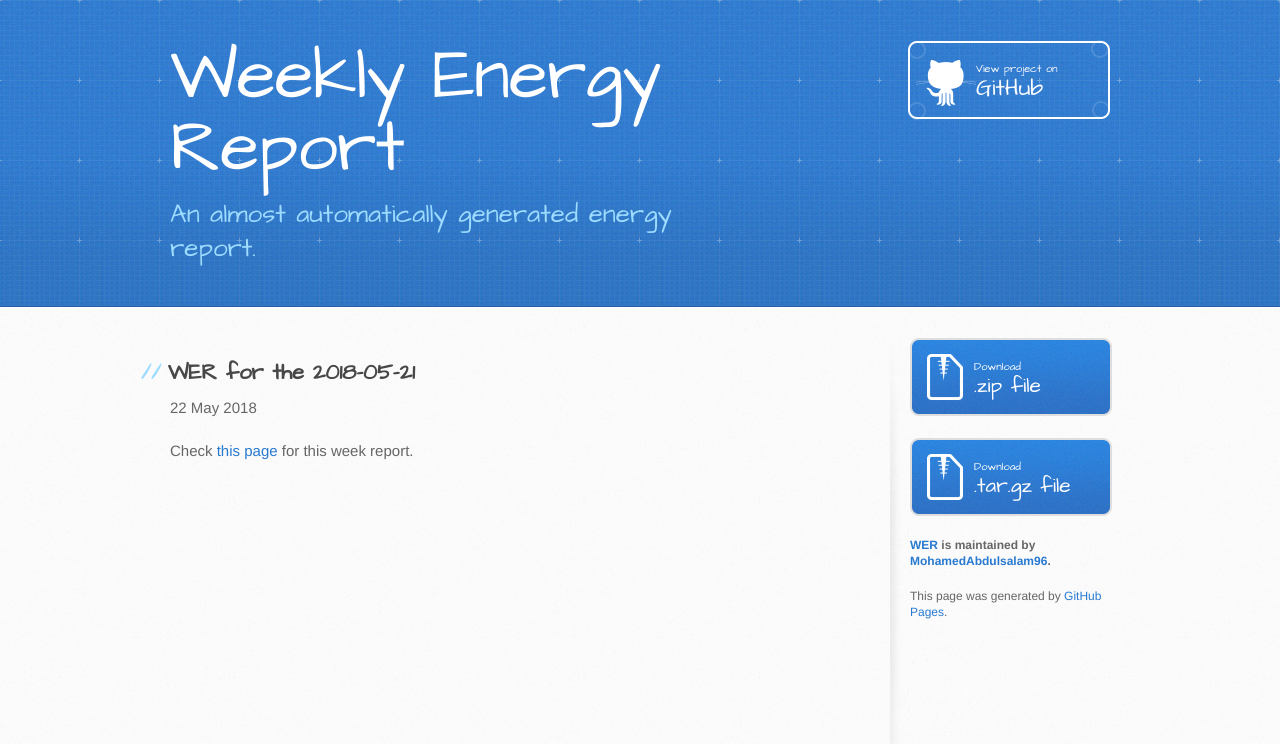
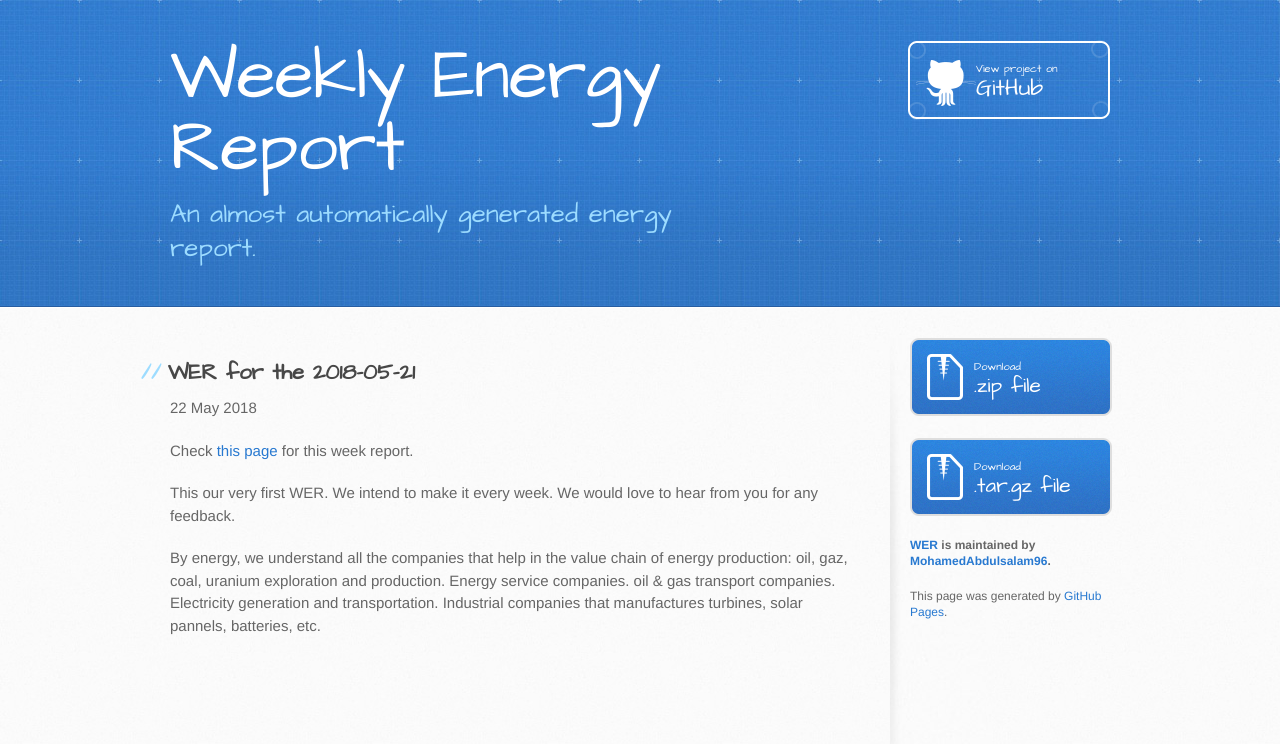
Before and after one commit to MohamedAbdulsalam96/WER, a Jekyll site: the page built from _posts/2018-05-21-WER.markdown, in a window 1280 px wide. Shown: the top 744 px of the page. Built offline with Jekyll 4.4.1, drawn with Linux system fonts in a browser that asks for light colours.

Commit message:
Update 2018-05-21-WER.markdown

```diff
--- a/_posts/2018-05-21-WER.markdown
+++ b/_posts/2018-05-21-WER.markdown
@@ -6,3 +6,7 @@ categories: WER Report
 ---
 
 Check [this page](https://fderyckel.github.io/WER/reports/WER_2018_05_23.html) for this week report.
+
+This our very first WER.  We intend to make it every week.  We would love to hear from you for any feedback.
+
+By energy, we understand all the companies that help in the value chain of energy production: oil, gaz, coal, uranium exploration and production.  Energy service companies.  oil & gas transport companies.  Electricity generation and transportation.  Industrial companies that manufactures turbines, solar pannels, batteries, etc.
```
